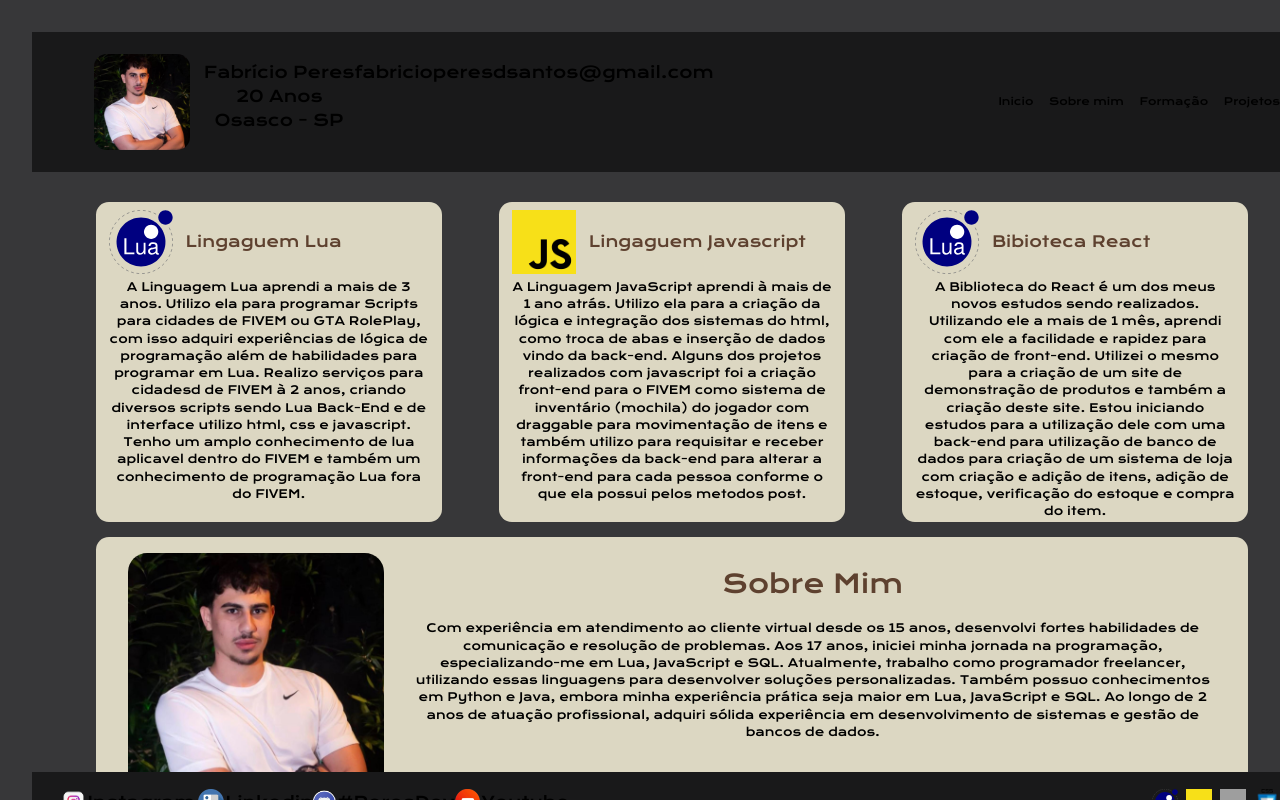
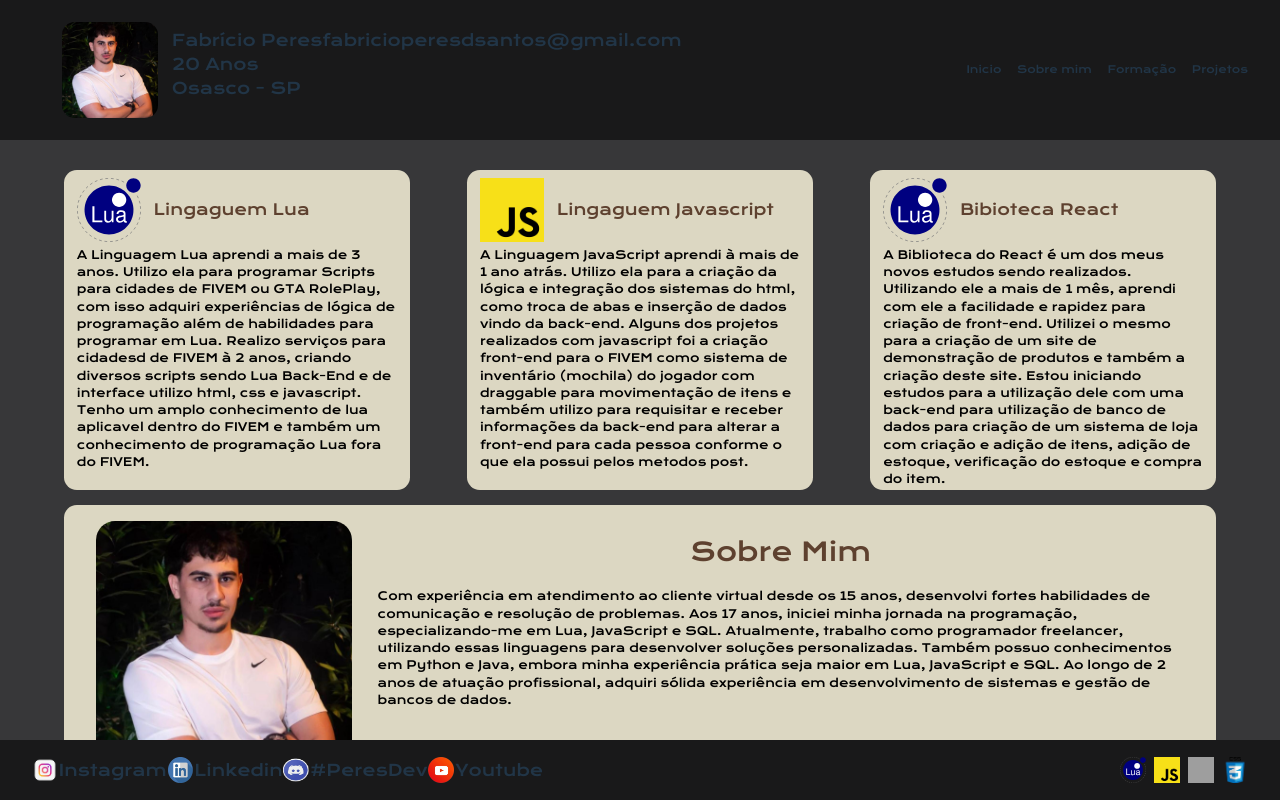
Before and after one commit to xPeres/Peres, a React (Vite) app: page / in a window 1280 px wide. Built offline with nearby package versions, Linux system fonts and the light colour scheme; grey boxes are pictures that could not be loaded.

Commit message:
Update index.css

```diff
--- a/src/index.css
+++ b/src/index.css
@@ -1,43 +1,68 @@
-@import "tailwindcss";
-
-@custom-variant light (&:where(.light, .light *));
-
-* {
-  @apply transition-colors duration-100
-}
-
 :root {
-  font-family: system-ui, Avenir, Helvetica, Arial, sans-serif;
+   font-family: Inter, system-ui, Avenir, Helvetica, Arial, sans-serif;
    line-height: 1.5;
    font-weight: 400;
+
+   color-scheme: light dark;
+   color: rgba(255, 255, 255, 0.87);
+   background-color: #242424;
 
    font-synthesis: none;
    text-rendering: optimizeLegibility;
    -webkit-font-smoothing: antialiased;
    -moz-osx-font-smoothing: grayscale;
-  user-select: none;
  }
 
-#root {
-  max-width: 1280px;
-  margin: 0 auto;
-  padding: 2rem;
-  text-align: center;
+ a {
+   font-weight: 500;
+   color: #646cff;
+   text-decoration: inherit;
+ }
+ a:hover {
+   color: #535bf2;
  }
 
-::-webkit-scrollbar {
-  width: 8px;
+ body {
+   margin: 0;
+   display: flex;
+   place-items: center;
+   min-width: 320px;
+   min-height: 100vh;
  }
 
-::-webkit-scrollbar-track {
-  background: #1A1A1A;
+ h1 {
+   font-size: 3.2em;
+   line-height: 1.1;
  }
 
-::-webkit-scrollbar-thumb {
-  background: #555;
-  border-radius: 4px;
+ button {
+   border-radius: 8px;
+   border: 1px solid transparent;
+   padding: 0.6em 1.2em;
+   font-size: 1em;
+   font-weight: 500;
+   font-family: inherit;
+   background-color: #1a1a1a;
+   cursor: pointer;
+   transition: border-color 0.25s;
+ }
+ button:hover {
+   border-color: #646cff;
+ }
+ button:focus,
+ button:focus-visible {
+   outline: 4px auto -webkit-focus-ring-color;
  }
 
-::-webkit-scrollbar-thumb:hover {
-  background: #888;
+ @media (prefers-color-scheme: light) {
+   :root {
+     color: #213547;
+     background-color: #ffffff;
    }
+   a:hover {
+     color: #747bff;
+   }
+   button {
+     background-color: #f9f9f9;
+   }
+ }
```
Lines whose indentation alone changed are shown as unchanged.
